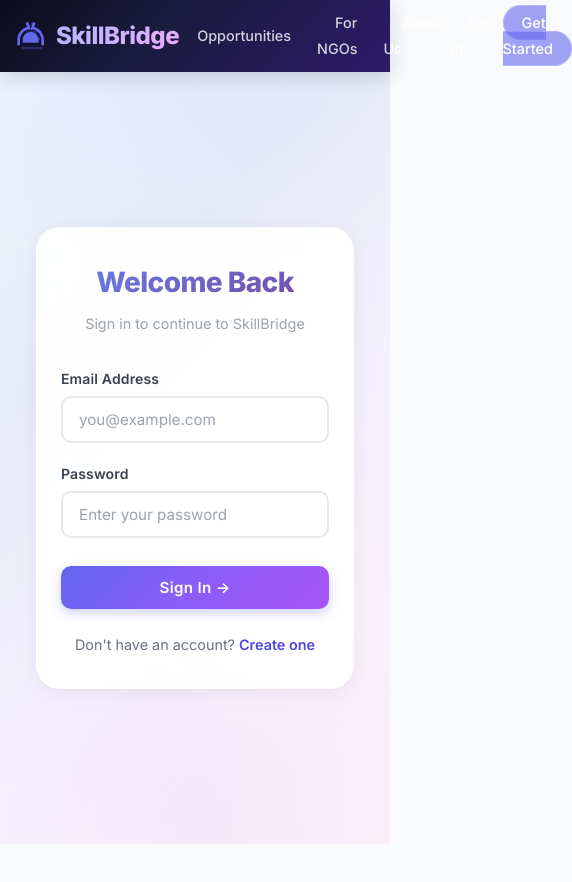
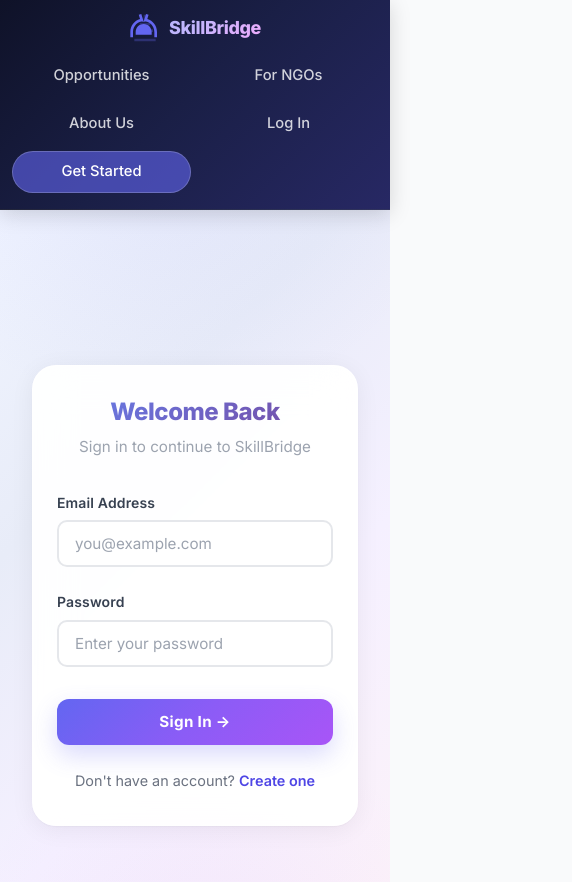
Before and after one commit to springboardmentor7451-lang/SkillBridge-feb-team01, a React app in the folder frontend/: page /login in a window 390 px wide. Shown: the top 882 px of the page, 572 px wide, since content can reach past the window. Before the commit the page ends 844 px from the top, so only its background shows below. Built offline with nearby package versions, Linux system fonts and the light colour scheme; the HTML template or start-up script is replaced by a standard one.

Commit message:
Improved UI responsiveness and styling

```diff
--- a/frontend/src/index.css
+++ b/frontend/src/index.css
@@ -819,3 +819,299 @@
   font-size: 1.1rem;
   border-radius: var(--radius-full);
 }
+
+/* ========== REFINED UI SYSTEM (MOBILE-FIRST) ========== */
+:root {
+  /* Professional spacing scale */
+  --space-1: 0.25rem;
+  --space-2: 0.5rem;
+  --space-3: 0.75rem;
+  --space-4: 1rem;
+  --space-5: 1.5rem;
+  --space-6: 2rem;
+  --space-7: 3rem;
+  --space-8: 4rem;
+  --space-9: 6rem;
+
+  /* Type hierarchy */
+  --text-body: 1rem;
+  --text-body-lg: 1.0625rem;
+  --text-h2: clamp(1.5rem, 2.4vw, 2.25rem);
+  --text-h1: clamp(2rem, 6vw, 3.75rem);
+}
+
+body {
+  font-size: var(--text-body);
+}
+
+h1,
+h2,
+h3 {
+  letter-spacing: -0.02em;
+  line-height: 1.15;
+}
+
+p {
+  line-height: 1.7;
+  color: var(--gray-600);
+}
+
+.container {
+  width: min(1200px, 100% - (var(--space-4) * 2));
+  margin-inline: auto;
+  padding-inline: 0;
+}
+
+/* Buttons: consistent feel across pages */
+.btn {
+  min-height: 46px;
+  font-weight: 700;
+  border-radius: 12px;
+  box-shadow: 0 10px 24px rgba(99, 102, 241, 0.24);
+}
+
+.btn:hover {
+  box-shadow: 0 14px 28px rgba(79, 70, 229, 0.3);
+}
+
+.btn:active {
+  transform: translateY(1px) scale(0.99);
+}
+
+.btn:focus-visible,
+.navbar .nav-links a:focus-visible,
+.navbar .nav-links button:focus-visible,
+.form-group input:focus-visible,
+.form-group textarea:focus-visible,
+.form-group select:focus-visible {
+  outline: 3px solid rgba(99, 102, 241, 0.25);
+  outline-offset: 2px;
+}
+
+.btn.btn-secondary {
+  background: #ffffff;
+  border: 1px solid var(--gray-200);
+  color: var(--gray-700);
+  box-shadow: var(--shadow-md);
+}
+
+.btn.btn-secondary:hover {
+  background: var(--gray-50);
+  border-color: var(--gray-300);
+}
+
+/* Navbar refinements */
+.navbar {
+  height: auto;
+  min-height: 72px;
+  padding: var(--space-3) var(--space-4);
+  background: linear-gradient(135deg, #0f1228 0%, #1a1f46 48%, #272864 100%);
+  border-bottom: 1px solid rgba(255, 255, 255, 0.08);
+  backdrop-filter: blur(10px);
+}
+
+.navbar .logo a {
+  font-size: 1.25rem;
+}
+
+.navbar .nav-links {
+  gap: var(--space-2);
+  flex-wrap: wrap;
+  justify-content: flex-end;
+}
+
+.navbar .nav-links a,
+.navbar .nav-links button {
+  padding: var(--space-2) var(--space-3);
+  font-size: 0.875rem;
+}
+
+/* Hero: balanced, centered, no structure change */
+.hero-section {
+  padding: var(--space-8) 0 var(--space-7);
+}
+
+.hero-content {
+  max-width: 860px;
+  margin-inline: auto;
+  display: grid;
+  justify-items: center;
+  row-gap: var(--space-5);
+}
+
+.hero-content h1 {
+  margin-bottom: 0;
+  font-size: var(--text-h1);
+  max-width: 20ch;
+  text-wrap: balance;
+}
+
+.hero-content h1 .highlight {
+  margin-top: var(--space-2);
+}
+
+.hero-subtitle {
+  margin: 0;
+  max-width: 68ch;
+  font-size: var(--text-body-lg);
+}
+
+.hero-cta {
+  width: 100%;
+  flex-direction: column;
+  align-items: center;
+  gap: var(--space-3);
+}
+
+.hero-cta .btn {
+  width: min(320px, 100%);
+}
+
+/* Auth and profile spacing consistency */
+.auth-container,
+.register-container,
+.profile-page {
+  padding: var(--space-6) var(--space-4);
+}
+
+.auth-form,
+.register-form {
+  padding: var(--space-6) var(--space-5);
+}
+
+.auth-form h2,
+.register-form h2 {
+  font-size: var(--text-h2);
+}
+
+.auth-subtitle {
+  margin-bottom: var(--space-6);
+  font-size: 0.95rem;
+}
+
+.form-group {
+  margin-bottom: var(--space-5);
+}
+
+.profile-header {
+  padding: var(--space-7) var(--space-5) var(--space-6);
+}
+
+.profile-body {
+  padding: var(--space-5);
+}
+
+.profile-header-info h1 {
+  font-size: clamp(1.5rem, 4vw, 2rem);
+}
+
+/* Mobile-first breakpoints */
+@media (min-width: 768px) {
+  .navbar {
+    padding: 0 var(--space-6);
+    height: 72px;
+  }
+
+  .navbar .logo a {
+    font-size: 1.4rem;
+  }
+
+  .navbar .nav-links a,
+  .navbar .nav-links button {
+    font-size: 0.92rem;
+    padding: 0.55rem 1rem;
+  }
+
+  .hero-section {
+    padding: var(--space-9) 0 var(--space-8);
+  }
+
+  .hero-cta {
+    flex-direction: row;
+    justify-content: center;
+    width: auto;
+  }
+
+  .hero-cta .btn {
+    width: auto;
+  }
+
+  .auth-container,
+  .register-container,
+  .profile-page {
+    padding: var(--space-7) var(--space-5);
+  }
+
+  .auth-form,
+  .register-form {
+    padding: var(--space-7) var(--space-6);
+  }
+
+  .profile-body {
+    padding: var(--space-6) var(--space-6) var(--space-7);
+  }
+}
+
+@media (min-width: 1024px) {
+  .container {
+    width: min(1200px, 100% - (var(--space-6) * 2));
+  }
+
+  .hero-content h1 {
+    max-width: 18ch;
+  }
+}
+
+/* Navbar usability for tablet + small screens */
+@media (max-width: 900px) {
+  .navbar {
+    min-height: unset;
+    height: auto;
+    padding: var(--space-3) var(--space-3) var(--space-4);
+    display: grid;
+    grid-template-columns: 1fr;
+    gap: var(--space-3);
+  }
+
+  .navbar .logo {
+    justify-self: center;
+  }
+
+  .navbar .logo a {
+    font-size: 1.12rem;
+  }
+
+  .navbar .nav-links {
+    width: 100%;
+    justify-content: center;
+    gap: var(--space-2);
+  }
+
+  .navbar .nav-links a,
+  .navbar .nav-links button {
+    font-size: 0.92rem;
+    padding: 0.5rem 0.85rem;
+    min-height: 38px;
+    display: inline-flex;
+    align-items: center;
+    justify-content: center;
+    white-space: nowrap;
+  }
+}
+
+@media (max-width: 520px) {
+  .navbar .nav-links {
+    display: grid;
+    grid-template-columns: repeat(2, minmax(0, 1fr));
+    gap: var(--space-2);
+  }
+
+  .navbar .nav-links li {
+    width: 100%;
+  }
+
+  .navbar .nav-links a,
+  .navbar .nav-links button {
+    width: 100%;
+  }
+}
```
Also changed, not shown: 2 other files (tests, documents, lock files or other folders).
